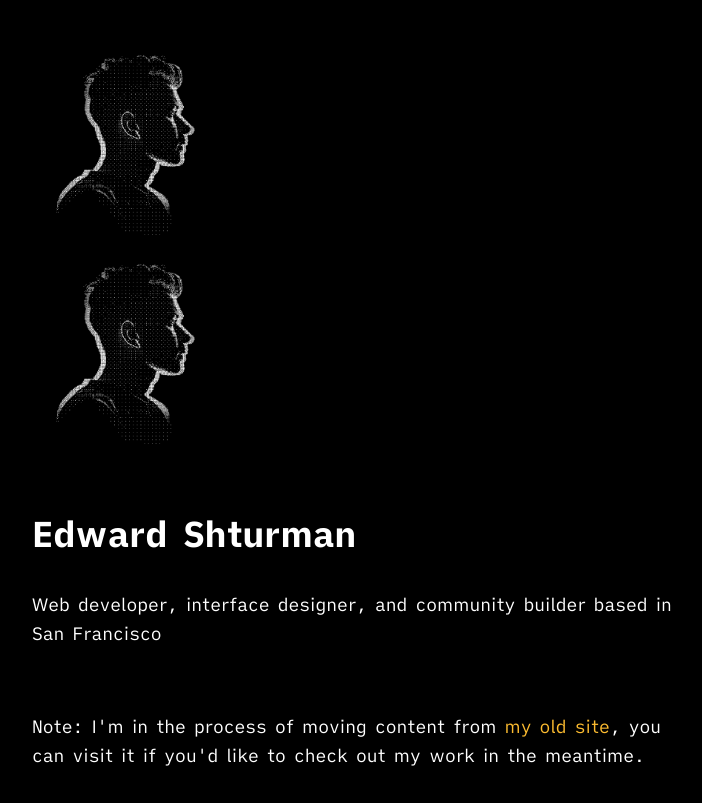
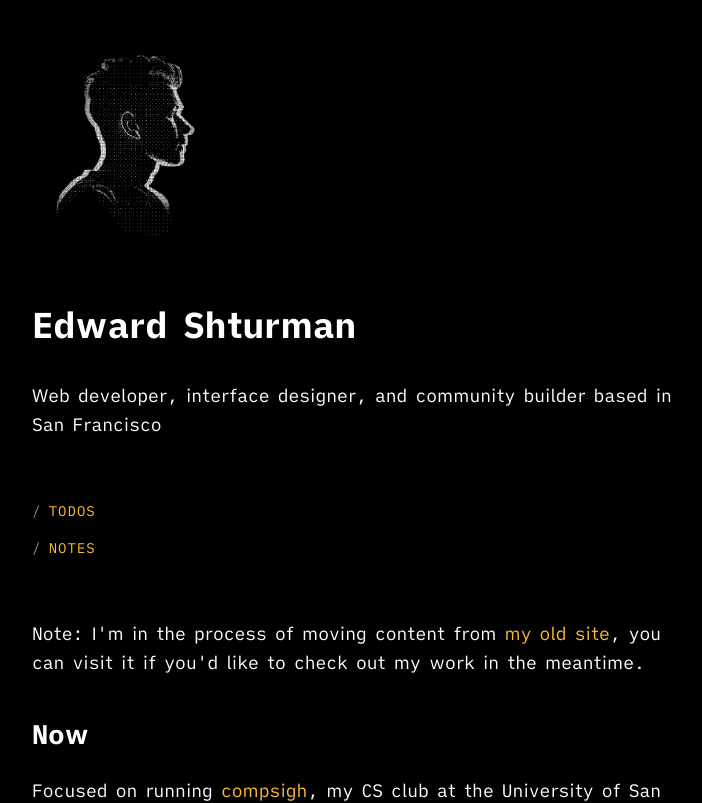
Before and after one commit to edwardshturman/site, a Next.js app: page / in a window 1280 px wide. Shown: the top 803 px of the page, without its empty margins (283-985 px from the left). Built offline with nearby package versions, Linux system fonts and the light colour scheme.

Commit message:
Add links to site pages

```diff
--- a/app/globals.css
+++ b/app/globals.css
@@ -15,6 +15,13 @@
 a {
   color: hsl(41deg, 98%, 59%);
   text-decoration: none;
+}
+
+nav {
+  font-size: 14px;
+  color: hsl(0, 0%, 60%);
+  text-transform: uppercase;
+  letter-spacing: 1px;
 }
 
 body {
--- a/app/page.tsx
+++ b/app/page.tsx
@@ -1,22 +1,19 @@
-import Image from 'next/image'
 import Link from 'next/link'
 
 export default function Home () {
   return (
     <>
-      <Image
-        unoptimized
-        src="/assets/pfp-bitmap-transparent.png"
-        alt="A bitmapped image of Edward Shturman"
-        width={200}
-        height={200}
-      />
       <h1>Edward Shturman</h1>
       <p>Web developer, interface designer, and community builder based in San Francisco</p>
       <br />
+      <nav>
+        <p>/ <Link href='/todos'>Todos</Link></p>
+        <p>/ <Link href='/notes'>Notes</Link></p>
+      </nav>
+      <br />
       <p>Note: I&apos;m in the process of moving content from <Link href="https://mmm.page/edday/edward">my old site</Link>, you can visit it if you&apos;d like to check out my work in the meantime.</p>
       <h2>Now</h2>
-      <p>Focused on running <Link href="https://github.com/compsigh">compsigh</Link>, my CS club</p>
+      <p>Focused on running <Link href="https://github.com/compsigh">compsigh</Link>, my CS club at the University of San Francisco</p>
       <h2>Connect</h2>
       <p>
         <Link href="https://twitter.com/edwardshturman">Twitter</Link>
```
